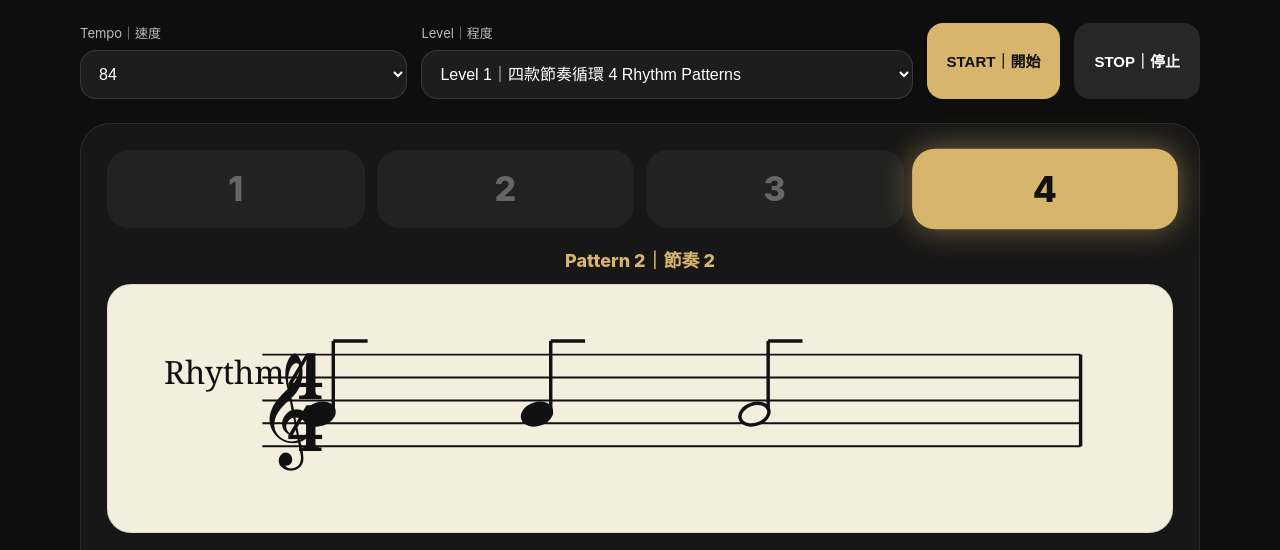
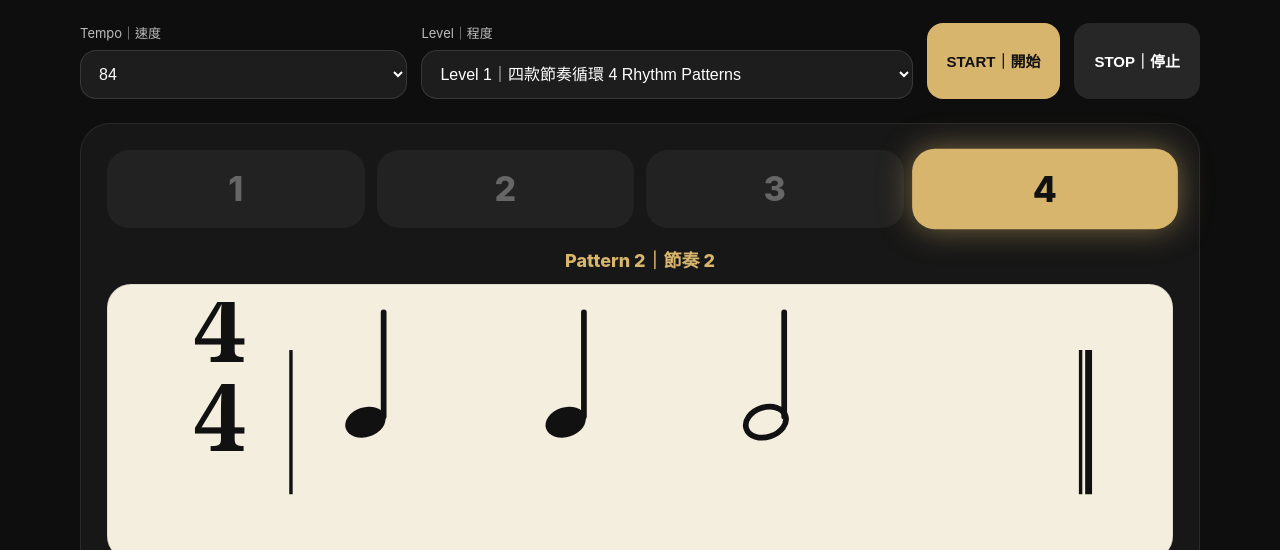
Before and after one commit to klafmann/klafmann-rhythm-trainer, a plain HTML site: page index.html in a window 1280 px wide. Both pictures are taken after a click on the button "START｜開始". Shown: the part 238-788 px from the top of the page. Drawn offline with Linux system fonts and the light colour scheme.

Commit message:
Add files via upload

```diff
--- a/app.js
+++ b/app.js
@@ -23,9 +23,8 @@ let combo=0;
 let patternIndex=0;
 let stats={perfect:0,good:0,early:0,late:0};
 
-// Four patterns based on the uploaded reference.
-// q = quarter note tap, h = half note tap, r = rest / no tap.
-// Each item lasts one beat in this MVP timing engine.
+// Level 1 only.
+// q = quarter note tap, h = half note tap then hold, r = quarter rest / no tap.
 const patterns=[
   {name:'Pattern 1｜節奏 1', beats:['q','q','q','q']},
   {name:'Pattern 2｜節奏 2', beats:['q','q','h','hold']},
@@ -56,7 +55,6 @@ function clickSound(strong=false){
   osc.start(now);
   osc.stop(now + 0.07);
 
-  // extra low transient to make phone speakers more audible
   const osc2=audioCtx.createOscillator();
   const gain2=audioCtx.createGain();
   osc2.type='triangle';
@@ -72,56 +70,66 @@ function clickSound(strong=false){
 function renderNotation(){
   const p=patterns[patternIndex];
   patternLabel.textContent=p.name;
-  const xs=[170,360,550,740];
-  let notes='';
+
+  const xs=[210,385,560,735];
+  let symbols='';
 
   p.beats.forEach((type,i)=>{
     const x=xs[i];
-    if(type==='q'){
-      notes += noteSVG(x,98,false);
-    }else if(type==='h'){
-      notes += noteSVG(x,98,true);
-    }else if(type==='r'){
-      notes += restSVG(x,73);
-    }
+    if(type==='q') symbols += quarterNote(x,105);
+    if(type==='h') symbols += halfNote(x,105);
+    if(type==='r') symbols += quarterRest(x,72);
   });
 
-  notation.innerHTML = `
-  <svg viewBox="0 0 900 190" role="img" aria-label="${p.name}">
-    <rect x="0" y="0" width="900" height="190" fill="#f4eedf"/>
-    <text x="34" y="72" font-family="Georgia, serif" font-size="28" fill="#111">Rhythm</text>
-    ${staffSVG()}
-    <text x="142" y="85" font-family="Georgia, serif" font-size="56" font-weight="700" fill="#111">4</text>
-    <text x="142" y="130" font-family="Georgia, serif" font-size="56" font-weight="700" fill="#111">4</text>
-    ${notes}
-    <line x1="835" y1="46" x2="835" y2="126" stroke="#111" stroke-width="3"/>
+  notation.innerHTML=`
+  <svg viewBox="0 0 900 210" role="img" aria-label="${p.name}">
+    <rect x="0" y="0" width="900" height="210" fill="#f4eedf"/>
+    ${timeSignature(60,52)}
+    ${measureGuide()}
+    ${symbols}
   </svg>`;
 }
 
-function staffSVG(){
-  let s='';
-  for(let i=0;i<5;i++){
-    const y=46+i*20;
-    s += `<line x1="120" y1="${y}" x2="835" y2="${y}" stroke="#111" stroke-width="1.7"/>`;
-  }
-  s += `<text x="116" y="122" font-family="Georgia, serif" font-size="86" fill="#111">𝄞</text>`;
-  return s;
+function timeSignature(x,y){
+  return `
+  <g transform="translate(${x},${y})">
+    <text x="0" y="0" font-family="Georgia, serif" font-size="82" font-weight="700" fill="#111">4</text>
+    <text x="0" y="78" font-family="Georgia, serif" font-size="82" font-weight="700" fill="#111">4</text>
+  </g>`;
 }
 
-function noteSVG(x,y,hollow){
-  const fill=hollow?'#f4eedf':'#111';
-  const stroke='#111';
+function measureGuide(){
   return `
-  <ellipse cx="${x}" cy="${y}" rx="13" ry="9" transform="rotate(-18 ${x} ${y})" fill="${fill}" stroke="${stroke}" stroke-width="3"/>
-  <line x1="${x+12}" y1="${y-4}" x2="${x+12}" y2="${y-64}" stroke="#111" stroke-width="3"/>
-  <line x1="${x+12}" y1="${y-64}" x2="${x+42}" y2="${y-64}" stroke="#111" stroke-width="3"/>`;
+  <line x1="145" y1="42" x2="145" y2="168" stroke="#111" stroke-width="3"/>
+  <line x1="835" y1="42" x2="835" y2="168" stroke="#111" stroke-width="3"/>
+  <line x1="842" y1="42" x2="842" y2="168" stroke="#111" stroke-width="6"/>`;
 }
 
-function restSVG(x,y){
-  // Drawn with normal SVG shapes, no special music font.
+function quarterNote(x,y){
   return `
-  <path d="M ${x-12} ${y} L ${x+10} ${y} L ${x-4} ${y+22} L ${x+14} ${y+22}" fill="none" stroke="#111" stroke-width="5" stroke-linecap="round" stroke-linejoin="round"/>
-  <circle cx="${x-6}" cy="${y+40}" r="4.5" fill="#111"/>`;
+  <g>
+    <ellipse cx="${x}" cy="${y}" rx="18" ry="13" transform="rotate(-18 ${x} ${y})" fill="#111"/>
+    <line x1="${x+16}" y1="${y-5}" x2="${x+16}" y2="${y-96}" stroke="#111" stroke-width="5" stroke-linecap="round"/>
+  </g>`;
+}
+
+function halfNote(x,y){
+  return `
+  <g>
+    <ellipse cx="${x}" cy="${y}" rx="18" ry="13" transform="rotate(-18 ${x} ${y})" fill="#f4eedf" stroke="#111" stroke-width="5"/>
+    <line x1="${x+16}" y1="${y-5}" x2="${x+16}" y2="${y-96}" stroke="#111" stroke-width="5" stroke-linecap="round"/>
+  </g>`;
+}
+
+function quarterRest(x,y){
+  // Quarter rest drawn as SVG path, not a font glyph.
+  return `
+  <g transform="translate(${x},${y})">
+    <path d="M 0 0 C 26 18, 20 36, -2 47 C 23 60, 26 82, 5 101"
+      fill="none" stroke="#111" stroke-width="9" stroke-linecap="round" stroke-linejoin="round"/>
+    <path d="M 2 101 C -11 116, -17 129, -5 145"
+      fill="none" stroke="#111" stroke-width="9" stroke-linecap="round"/>
+  </g>`;
 }
 
 function updateAccuracy(){
@@ -147,10 +155,6 @@ function setJudge(text,cls=''){
 function setBeatDisplay(){
   for(let i=1;i<=4;i++) document.getElementById('b'+i).classList.remove('active');
   document.getElementById('b'+(beat+1)).classList.add('active');
-}
-
-function currentBeatType(){
-  return patterns[patternIndex].beats[beat];
 }
 
 function pulse(){
@@ -204,7 +208,7 @@ function tap(){
   if(type==='r' || type==='hold'){
     stats.late++;
     combo=0;
-    setJudge(type==='r' ? 'REST｜休止' : 'HOLD｜延長','bad');
+    setJudge(type==='r'?'REST｜休止':'HOLD｜延長','bad');
     updateStats();
     return;
   }
--- a/style.css
+++ b/style.css
@@ -20,7 +20,7 @@ select{width:100%;padding:14px;border-radius:16px;background:#1d1d1d;color:#fff;
 .beat{height:78px;display:flex;align-items:center;justify-content:center;border-radius:22px;background:#222;font-size:34px;font-weight:800;color:#666;transition:.08s}
 .beat.active{background:#d8b56d;color:#111;transform:scale(1.03);box-shadow:0 0 30px rgba(216,181,109,.5)}
 .pattern-label{text-align:center;color:#d8b56d;font-weight:800;margin:6px 0 12px;font-size:18px}
-.notation-card{background:#f4eedf;border-radius:24px;padding:18px 18px 14px;margin-bottom:20px;box-shadow:inset 0 0 0 1px rgba(0,0,0,.08)}
+.notation-card{background:#f4eedf;border-radius:24px;padding:18px;margin-bottom:20px;box-shadow:inset 0 0 0 1px rgba(0,0,0,.08)}
 #notation svg{width:100%;height:auto;display:block}
 .judgement{height:58px;display:flex;align-items:center;justify-content:center;font-size:30px;font-weight:900;margin-bottom:16px;text-align:center}
 .tap-btn{width:100%;height:142px;border:none;border-radius:32px;background:linear-gradient(180deg,#fff3ca,#d8b56d);font-size:46px;font-weight:900;cursor:pointer;box-shadow:0 14px 0 #7b6330;transition:.05s}
@@ -42,5 +42,5 @@ select{width:100%;padding:14px;border-radius:16px;background:#1d1d1d;color:#fff;
 .score-panel{width:100%}
 .beat{height:64px}
 .judgement{font-size:24px}
-.notation-card{padding:12px}
+.notation-card{padding:10px}
 }
```
